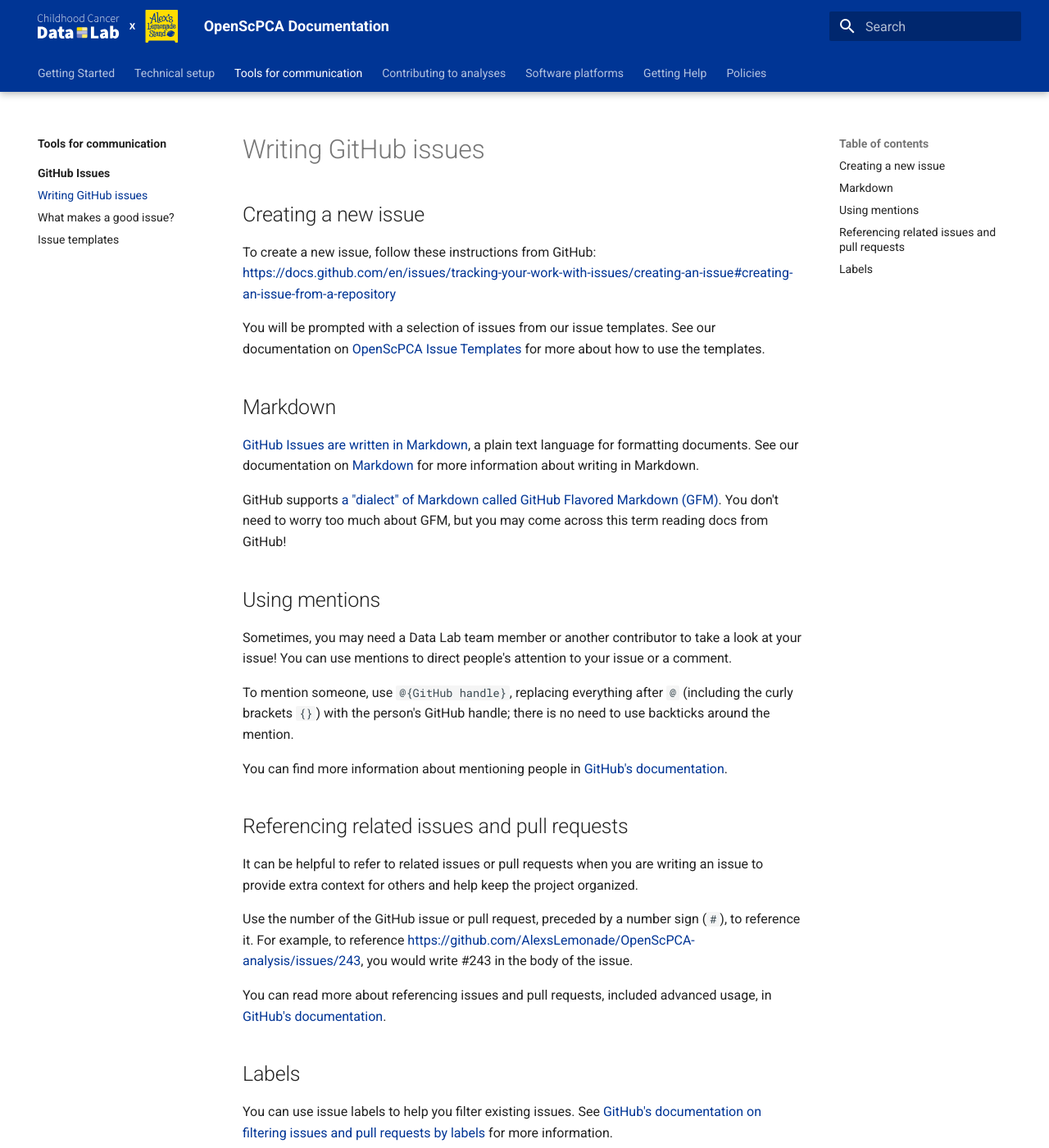
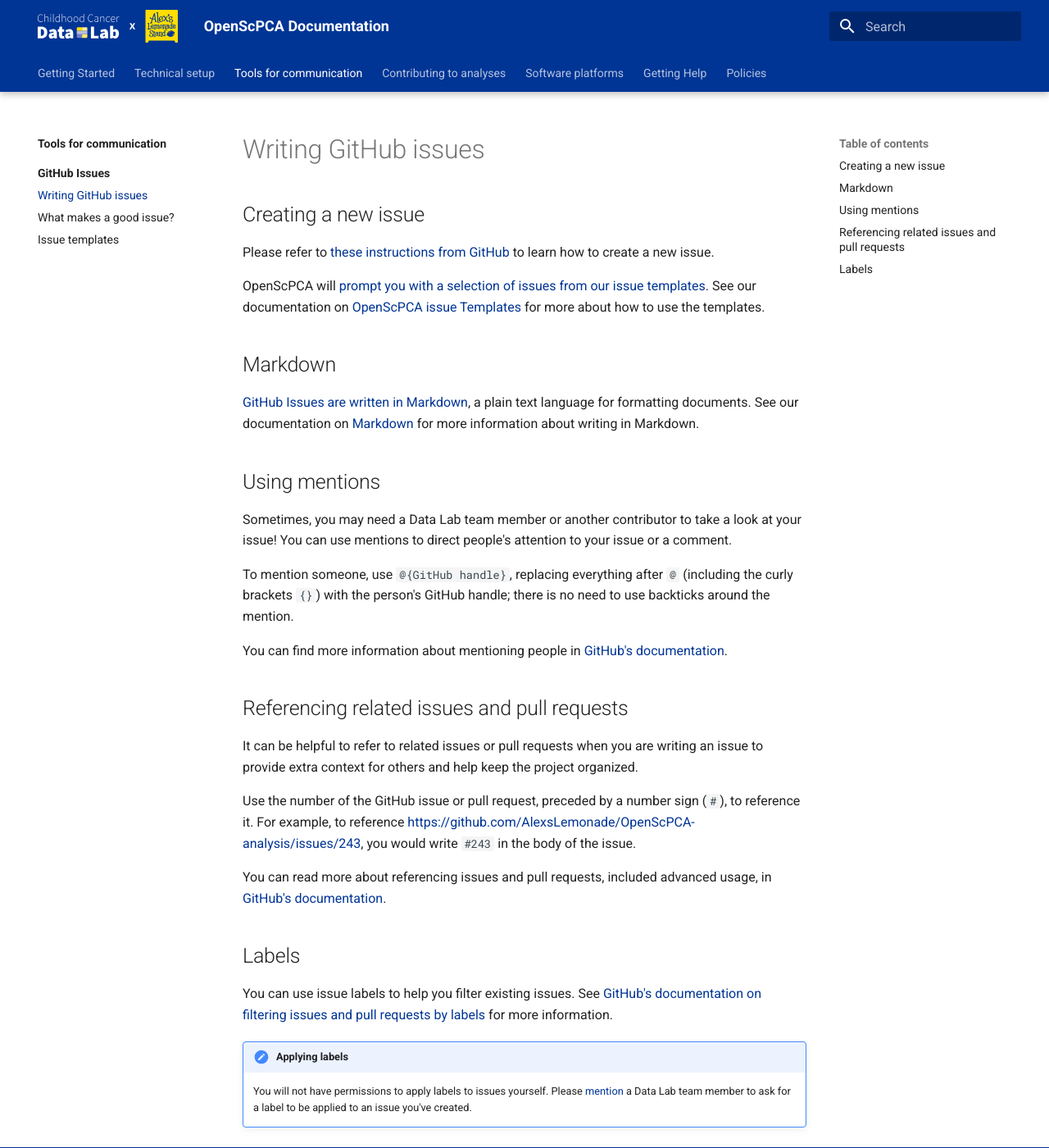
Before and after one commit to AlexsLemonade/OpenScPCA-analysis, an MkDocs documentation site: the page built from docs/communications-tools/github-issues/writing-issues.md, in a window 1280 px wide and 1400 px high. Shown: the whole window at 82% size. Built offline with MkDocs 1.6.1 and Material for MkDocs 9.7.7, drawn with Linux system fonts in a browser that asks for light colours.

Commit message:
issues cleanup, and swap some text into the markdown docs

```diff
--- a/docs/communications-tools/github-issues/writing-issues.md
+++ b/docs/communications-tools/github-issues/writing-issues.md
@@ -2,18 +2,15 @@
 
 ## Creating a new issue
 
-To create a new issue, follow these instructions from GitHub: <https://docs.github.com/en/issues/tracking-your-work-with-issues/creating-an-issue#creating-an-issue-from-a-repository>
+Please refer to [these instructions from GitHub](https://docs.github.com/en/issues/tracking-your-work-with-issues/creating-an-issue#creating-an-issue-from-a-repository) to learn how to create a new issue.
 
-You will be prompted with a selection of issues from our issue templates.
-See our documentation on [OpenScPCA Issue Templates](issue-templates.md) for more about how to use the templates.
+OpenScPCA will [prompt you with a selection of issues from our issue templates](https://github.com/AlexsLemonade/OpenScPCA-analysis/issues/new/choose).
+See our documentation on [OpenScPCA issue Templates](issue-templates.md) for more about how to use the templates.
 
 ## Markdown
 
 [GitHub Issues are written in Markdown](https://docs.github.com/en/get-started/writing-on-github/getting-started-with-writing-and-formatting-on-github/about-writing-and-formatting-on-github), a plain text language for formatting documents.
 See our documentation on [Markdown](../../software-platforms/general-tools/writing-in-markdown.md) for more information about writing in Markdown.
-
-GitHub supports [a "dialect" of Markdown called GitHub Flavored Markdown (GFM)](https://github.github.com/gfm/).
-You don't need to worry too much about GFM, but you may come across this term reading docs from GitHub!
 
 ## Using mentions
 
@@ -29,7 +26,7 @@
 It can be helpful to refer to related issues or pull requests when you are writing an issue to provide extra context for others and help keep the project organized.
 
 Use the number of the GitHub issue or pull request, preceded by a number sign (`#`), to reference it.
-For example, to reference <https://github.com/AlexsLemonade/OpenScPCA-analysis/issues/243>, you would write #243 in the body of the issue.
+For example, to reference <https://github.com/AlexsLemonade/OpenScPCA-analysis/issues/243>, you would write `#243` in the body of the issue.
 
 You can read more about referencing issues and pull requests, included advanced usage, in [GitHub's documentation](https://docs.github.com/en/get-started/writing-on-github/working-with-advanced-formatting/autolinked-references-and-urls#issues-and-pull-requests).
 
```
Also changed, not shown: docs/communications-tools/github-issues/what-makes-a-good-issue.md (+2 -2 lines), docs/communications-tools/index.md (+6 -5 lines), docs/software-platforms/general-tools/writing-in-markdown.md (+2 -2 lines).
